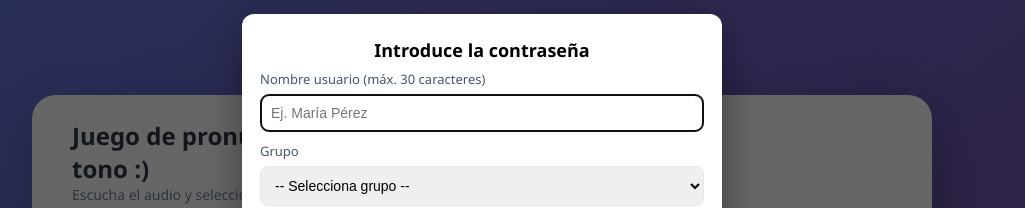
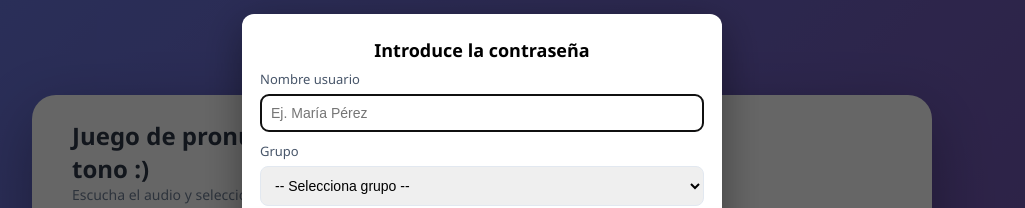
Before and after one commit to MasCercaDeChina/Juego_chino_mandarin, a plain HTML site: page index.html in a window 1280 px wide. Shown: the part 207-415 px from the top of the page, without its empty margins (158-1183 px from the left). Drawn offline with Linux system fonts and the light colour scheme.

Commit message:
index.html

```diff
--- a/index.html
+++ b/index.html
@@ -128,7 +128,7 @@
       <h2 id="pwTitle">Introduce la contraseña</h2>
 
       <div class="form-row">
-        <label for="userName">Nombre usuario (máx. 30 caracteres)</label>
+        <label for="userName">Nombre usuario</label>
         <input id="userName" class="text-input" type="text" placeholder="Ej. María Pérez" aria-label="Nombre usuario" maxlength="30">
       </div>
 
```
